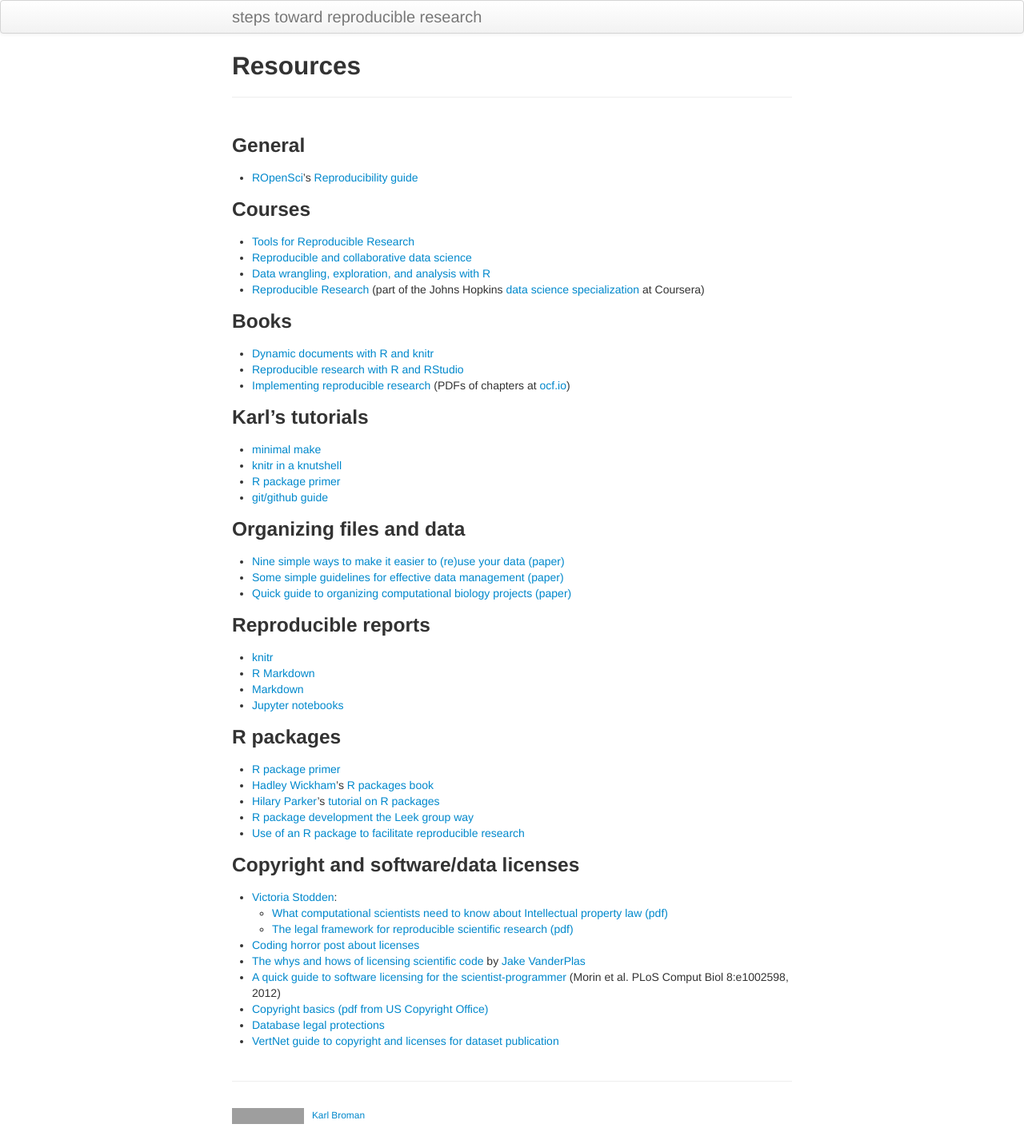
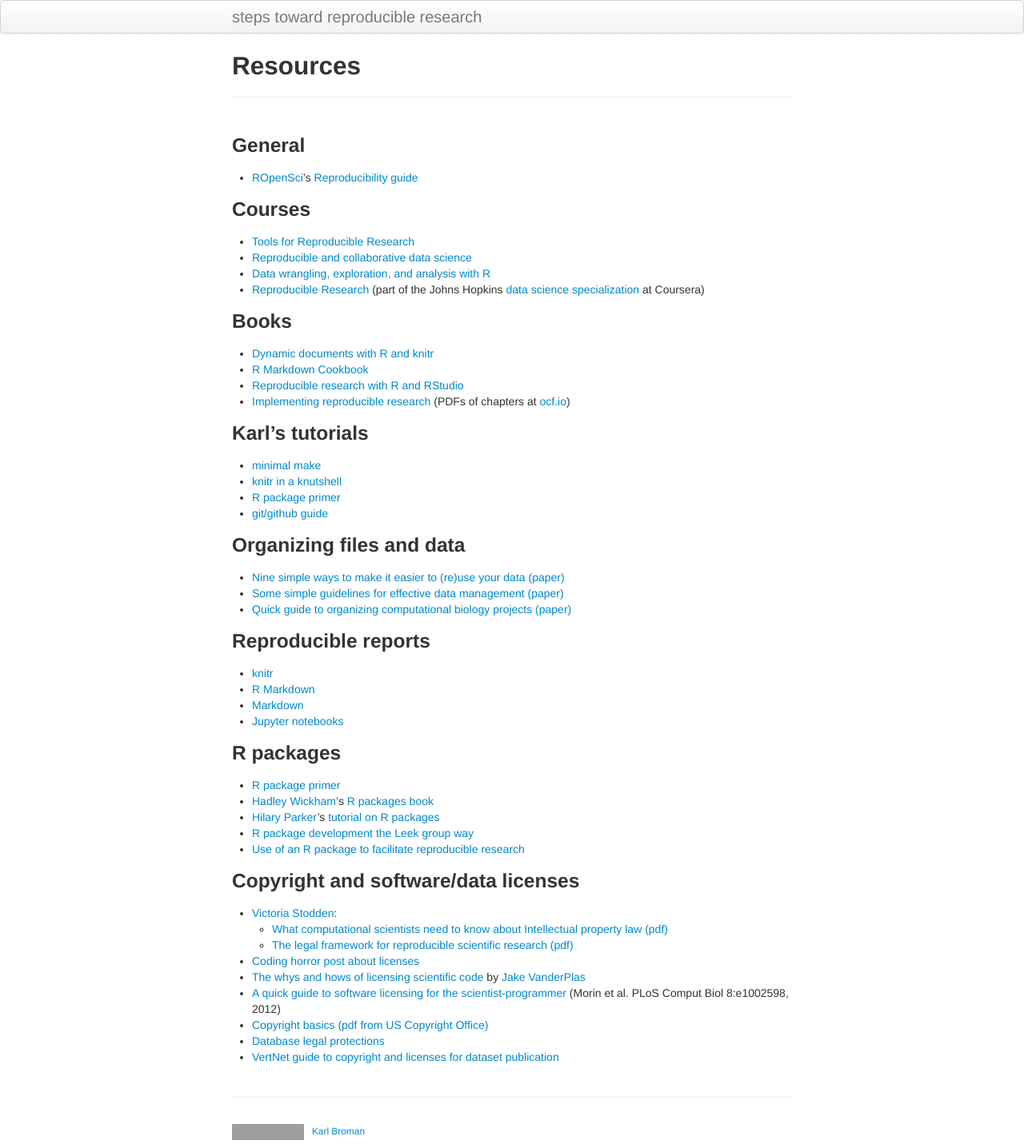
Before and after one commit to kbroman/steps2rr, a Jekyll site: the page built from pages/resources.md, in a window 1280 px wide. Shown: the whole page at 80% size. Built offline with Jekyll 4.4.1, drawn with Linux system fonts in a browser that asks for light colours; grey boxes are pictures that could not be loaded.

Commit message:
resources: add link to R Markdown Cookbook

```diff
--- a/pages/resources.md
+++ b/pages/resources.md
@@ -23,6 +23,7 @@ description: Links to resources on reproducible research and related
 ### Books
 
 - [Dynamic documents with R and knitr](https://www.amazon.com/gp/product/1498716962?ie=UTF8&tag=7210-20)
+- [R Markdown Cookbook](https://bookdown.org/yihui/rmarkdown-cookbook/)
 - [Reproducible research with R and RStudio](https://www.amazon.com/gp/product/1498715370?ie=UTF8&tag=7210-20)
 - [Implementing reproducible research](https://www.amazon.com/gp/product/1466561599?ie=UTF8&tag=7210-20)
   (PDFs of chapters at [ocf.io](https://osf.io/s9tya/))
```
